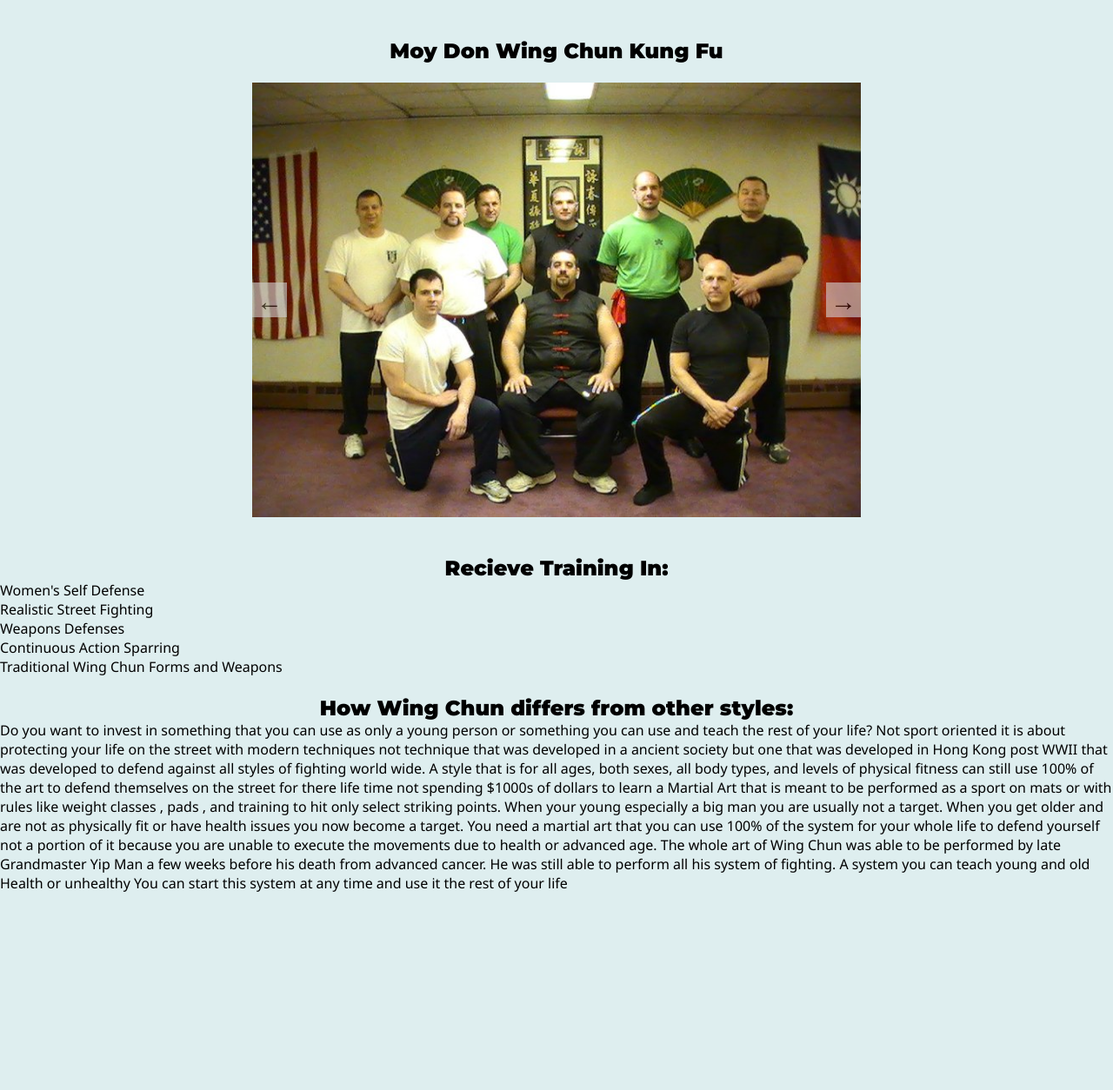
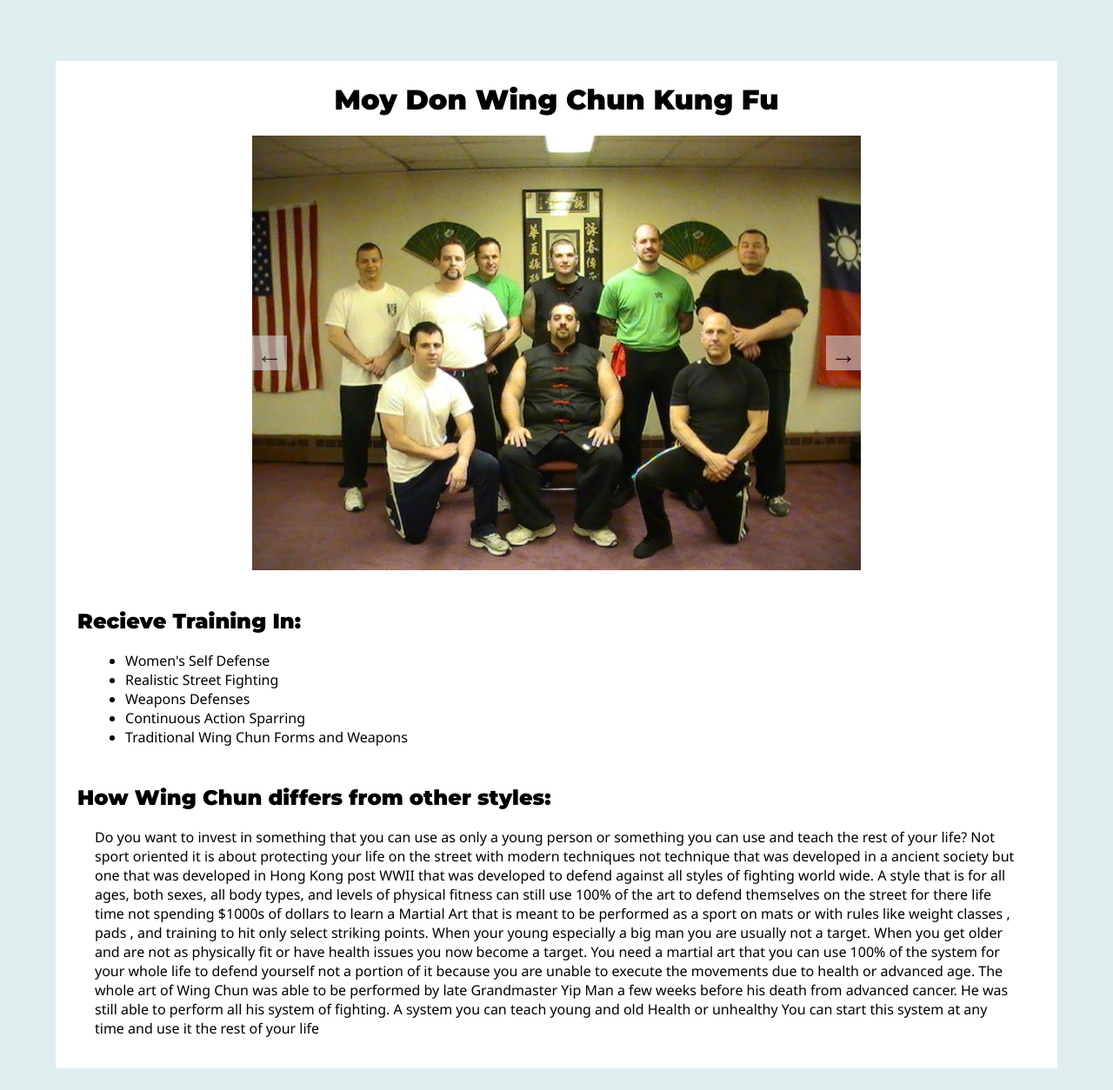
Before and after one commit to jmessare46/webandmobilegroupproj, a PHP site: page / in a window 1280 px wide. Shown: the part 57-1311 px from the top of the page at 87% size. Before the commit the page ends 1083 px from the top, so only its background shows below. Run offline with PHP 8.4, Linux system fonts and the light colour scheme.

Commit message:
Changed index styling and about header styling

```diff
--- a/about.php
+++ b/about.php
@@ -12,7 +12,6 @@ include $path.'assets/inc/header.php';
 ?>
  <section id="container">
 <h1 id="title"><?php echo $page ?></h1>
-  <link href='https://fonts.googleapis.com/css?family=Cinzel Decorative' rel='stylesheet'>
 
   <!-- Notes For Omar
 <p>
--- a/assets/css/stylesheet.css
+++ b/assets/css/stylesheet.css
@@ -53,10 +53,31 @@ h1, h2, h3{
  /* Makes the mouse turn into a pointer when hovering over the menu
     items and changes the divs background color */
 /* Styles the Index Page */
-#indexWrapper h2, h3{
+#indexWrapper{
+    margin: 2% 5% 2% 5%;
+    padding: 25px 25px 25px 25px;
+    background-color: #fff;
+}
+
+#indexWrapper h1{
     text-align: center;
 }
 
+#indexWrapper h2{
+    padding-bottom: 10px;
+}
+
+#indexWrapper p{
+    margin: 10px 20px 10px 20px;
+}
+
+#indexWrapper ul{
+    margin-top: 10px;
+}
+
+#indexWrapper li{
+    margin-left: 5%;
+}
 /*
  * Styles the about page.
  */
@@ -83,11 +104,10 @@ h1, h2, h3{
 }
 
 .about h1{
-	font-family: 'Cinzel Decorative';
 	font-size: 30px;
 	text-align:center;
 	font-weight:lighter;
-	color:#999;
+	color:#000;
 	margin-left:50px;
 	border-bottom: 1px solid #dedede;
 }
--- a/index.php
+++ b/index.php
@@ -12,9 +12,9 @@ include $path . 'assets/inc/header.php';
 ?>
 <br>
 <div id="indexWrapper">
-    <h2>
+    <h1>
         Moy Don Wing Chun Kung Fu
-    </h2><br>
+    </h1><br>
 
 <!-- Slide show of Martial Arts School -->
     <div id="slideshow">
@@ -42,7 +42,7 @@ include $path . 'assets/inc/header.php';
             <li>Continuous Action Sparring</li>
             <li>Traditional Wing Chun Forms and Weapons</li>
         </ul>
-    </div><br>
+    </div><br><br>
 
     <div onload="slideshow();">
         <h2>How Wing Chun differs from other styles:</h2>
```
